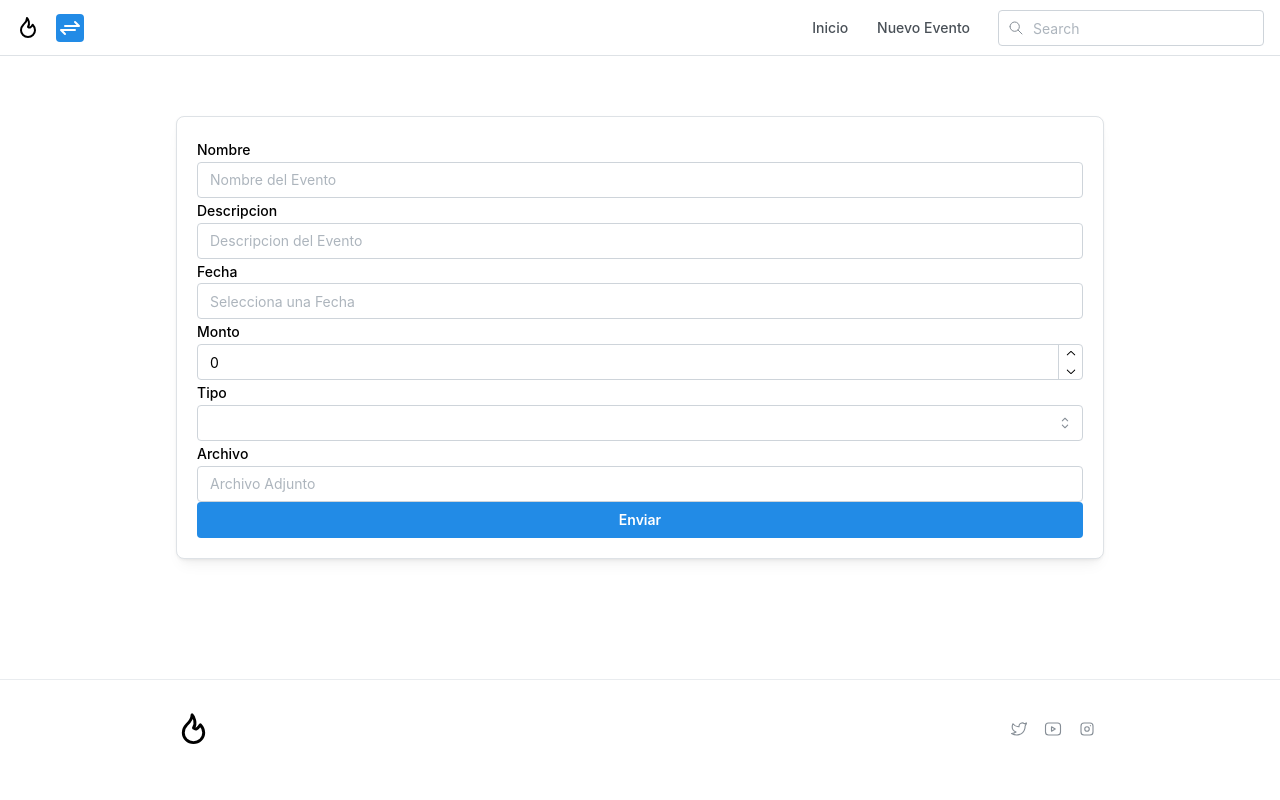
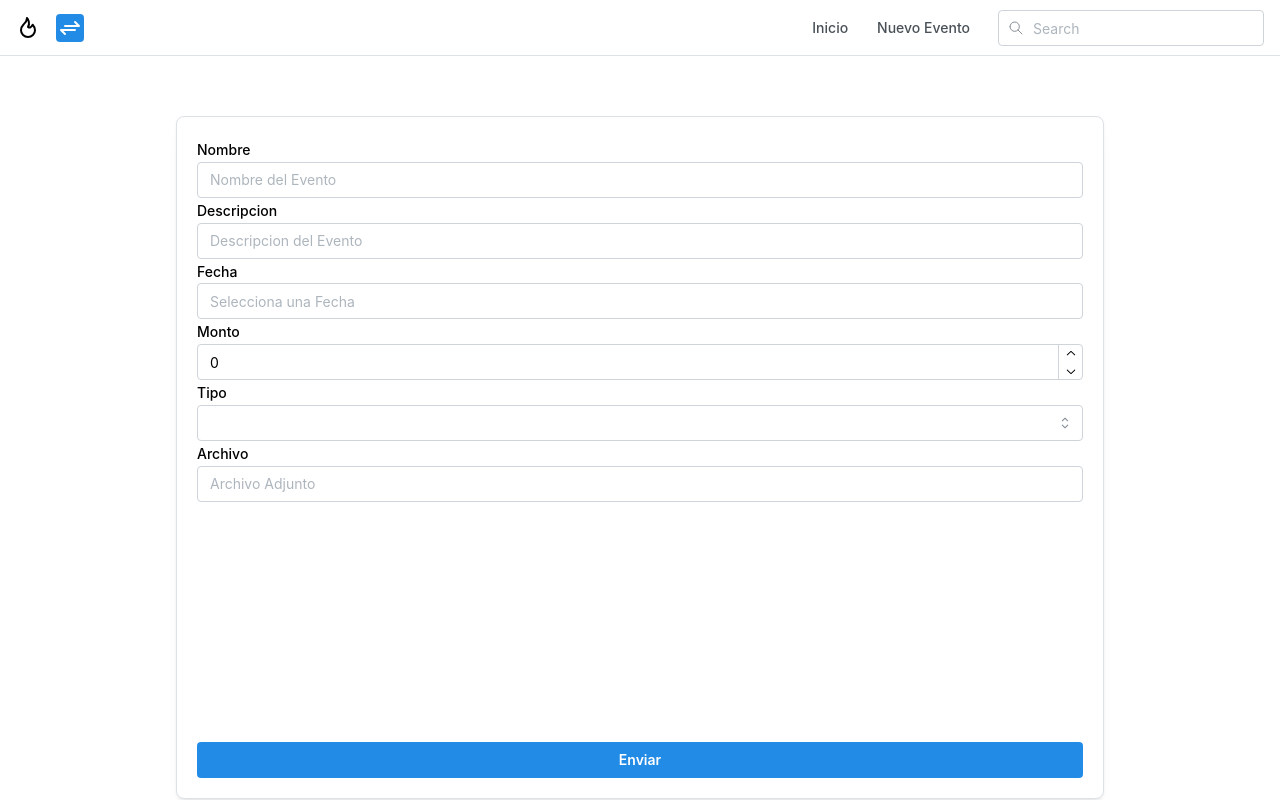
Before and after one commit to gedeonsystem/wallet-ricardo, a React (Vite) app: page /evento/new in a window 1280 px wide. Shown: the top 800 px of the page. Built offline with nearby package versions, Linux system fonts and the light colour scheme.

Commit message:
se muestra la iamgen al editar

```diff
--- a/src/components/Header/index.tsx
+++ b/src/components/Header/index.tsx
@@ -11,7 +11,6 @@ import {
 } from '@mantine/core'
 import { useDisclosure } from '@mantine/hooks'
 import classes from './Header.module.css'
-import { create } from 'zustand'
 
 export default function Header() {
   const [opened, { toggle }] = useDisclosure(false)
--- a/src/components/MesComponent.tsx
+++ b/src/components/MesComponent.tsx
@@ -1,6 +1,5 @@
-import { Card, Paper, Group, Title, Container } from '@mantine/core'
+import { Card, Paper, Title } from '@mantine/core'
 import Item from '@/components/Item'
-import dayjs from 'dayjs'
 import ItemTotal from './ItemTotal'
 import type { MesType } from '@/types/mes'
 
@@ -9,7 +8,7 @@ type MesProps = {
 }
 
 export default function MesComponent(props: MesProps) {
-  const { titulo, mes, flujo, eventos } = props.data
+  const { titulo, flujo, eventos } = props.data
 
   return (
     <Card shadow="xs" p="md">
--- a/src/routes/evento/$id.tsx
+++ b/src/routes/evento/$id.tsx
@@ -6,15 +6,13 @@ import {
   Container,
   TextInput,
   NumberInput,
+  Center,
+  Image,
 } from '@mantine/core'
 import { DateInput } from '@mantine/dates'
 import { createFileRoute, useNavigate, useParams } from '@tanstack/react-router'
 import { useMutation, useQuery } from '@tanstack/react-query'
-import {
-  EventoCreateSchema,
-  type EventoCreateType,
-  type EventoType,
-} from '@/types/evento'
+import { EventoCreateSchema, type EventoCreateType } from '@/types/evento'
 import DataRepo from '@/api/datasource'
 import dayjs from 'dayjs'
 import React, { useState } from 'react'
@@ -28,8 +26,6 @@ export const Route = createFileRoute('/evento/$id')({
 function RouteComponent() {
   const opciones = ['ingreso', 'gasto']
   const { id } = useParams({ from: '/evento/$id' })
-
-  const navigate = useNavigate()
   const mode = id === 'new' ? 'new' : 'edit'
 
   const eventoQuery = useQuery<EventoCreateType, Error>({
@@ -51,9 +47,10 @@ function RouteComponent() {
   }
 
   const [guardado, setGuardado] = useState<boolean>(false)
-  const [tipoevento, setTipoevento] = useState<string>('')
-  const [fechaEvento, setFechaEvento] = useState<string>()
-  const [adjunto, setAdjunto] = useState<File>()
+  const [tipoevento, setTipoevento] = useState<string | null>('')
+  const [fechaEvento, setFechaEvento] = useState<string | null>()
+  const [adjunto, setAdjunto] = useState<File | null>()
+  const [imagen, setImagen] = useState<string>()
 
   const mutationSave = useMutation({
     mutationFn: async (data: EventoCreateType) => {
@@ -85,7 +82,7 @@ function RouteComponent() {
     formEvento.setFieldValue('monto', eventoQuery.data.monto)
     setTipoevento(eventoQuery.data.tipo)
     setFechaEvento(dayjs.unix(eventoQuery.data.fecha).format('YYYY-MM-DD'))
-    //setAdjunto(eventoQuery.data.adjunto)
+    setImagen(eventoQuery.data.adjunto)
   }, [eventoQuery.data, mode])
 
   const formEvento = useForm({
@@ -101,7 +98,7 @@ function RouteComponent() {
       }
     },
     onSubmitInvalid(values) {
-      console.error('Error en el formulario', formEvento.state.errors[0])
+      console.error('Error en el formulario', values)
     },
   })
 
@@ -212,6 +209,7 @@ function RouteComponent() {
             name="adjunto"
             children={(field) => (
               <FileInput
+                pb={20}
                 accept="image/png,image/jpeg"
                 label="Archivo"
                 placeholder="Archivo Adjunto"
@@ -221,7 +219,12 @@ function RouteComponent() {
             )}
           />
 
+          <Center h={200}>
+            <Image radius="md" h={200} w="auto" fit="contain" src={imagen} />
+          </Center>
+
           <Button
+            mt={20}
             disabled={guardado}
             fullWidth
             type="reset"
```
